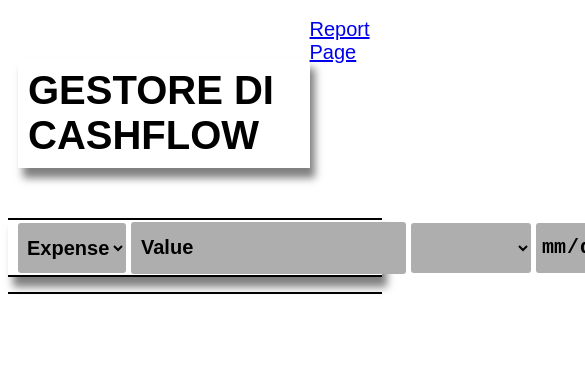
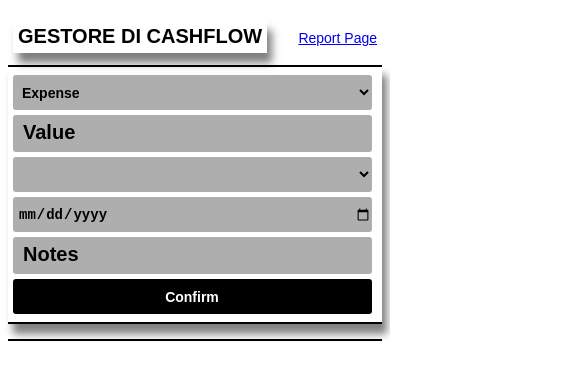
Before and after one commit to ScoccoLorenzo/money-manager, a plain HTML site: page frontend/index.html in a window 390 px wide. Shown: the top 380 px of the page, 585 px wide, since content can reach past the window. Drawn offline with Linux system fonts and the light colour scheme.

Commit message:
Made the pages mobile-friendly

```diff
--- a/frontend/index.html
+++ b/frontend/index.html
@@ -5,9 +5,10 @@
     <meta name="viewport" content="width=device-width, initial-scale=1.0">
   </head>
   <body>
+    <div class="external-headers-container">
       <div class="headers-container">
         <p class="title1">GESTORE DI CASHFLOW</p>
-      <a href="/report">Report Page</a>
+        <a class="link1" style="margin: 0px 0px;" href="/report">Report Page</a>
       </div>
 
       <form class="movement-form" method="post">
@@ -36,6 +37,7 @@
         <input type="text" name="movementNotes" placeholder="Notes">
         <button type="submit">Confirm</button>
       </form>
+      </div>
 
       <div class="movement-display-container">
     </div>
--- a/frontend/report/styles/styles.css
+++ b/frontend/report/styles/styles.css
@@ -1,5 +1,11 @@
 body {
   font-family: Arial, Helvetica, sans-serif;
+}
+.external-headers-container {
+  background-color: white;
+  position: sticky;
+  top: 0;
+  z-index: 100;
 }
 .header-container {
   display: flex;
--- a/frontend/styles/styles.css
+++ b/frontend/styles/styles.css
@@ -2,19 +2,28 @@ body {
   font-family: Arial, Helvetica, sans-serif;
   font-size: 20px;
 }
+.external-headers-container {
+  position: sticky;
+  width: 100%;
+  top: 0;
+  z-index: 100;
+}
 .headers-container {
+  background-color: white;
   display: flex;
   padding-left: 30px;
   justify-content: space-between;
+  align-items: baseline;
   padding: 10px 10px;
 }
 .title1 {
   font-size: 40px;
-  padding: 10px 10px;
+  margin: 7px 0px;
   font-weight: bold;
   box-shadow: 5px 10px 8px rgba(0, 0, 0, 0.5)
 }
 .movement-form {
+  background-color: white;
   display: flex;
   align-items: center;
   border-bottom: 2px solid black;
@@ -57,9 +66,9 @@ body {
 }
 .movement-display-container {
   font-family: Arial, Helvetica, sans-serif;
-  margin-top: 15px;
   border: 1px solid;
   font-size: 20px;
+  margin-top: 15px;
 }
 .movement-display {
   display: grid;
@@ -80,3 +89,63 @@ body {
   color: black;
   transition: 0.3s;
 }
+@media (max-width: 768px) {
+  .title1 {
+    font-size: 20px;
+    padding: 5px;
+  }
+
+  .headers-container {
+    padding: 5px;
+  }
+
+  .movement-form {
+    flex-wrap: wrap;
+    height: auto;
+    gap: 5px;
+    padding: 8px 5px;
+  }
+
+  .movement-form input,
+  .movement-form select {
+    height: 35px;
+    font-size: 14px;
+    flex: 1 1 calc(50% - 5px);
+  }
+
+  .movement-form button {
+    width: 100%;
+    height: 40px;
+    font-size: 16px;
+  }
+    .movement-display {
+    grid-template-columns: repeat(2, 1fr);
+    gap: 5px;
+    padding: 8px 5px;
+    font-size: 14px;
+  }
+
+  .movement-display p {
+    margin: 0;
+    padding: 3px 5px;
+  }
+
+  .delete-movement-button,
+  .submit-button {
+    width: 100%;
+    height: 40px;
+    font-size: 14px;
+    grid-column: span 1;
+  }
+  .movement-form button,
+  .movement-display button,
+  .delete-movement-button,
+  .submit-button {
+    width: 100%;
+    height: 35px;
+    font-size: 14px;
+  }
+  .link1 {
+    font-size: 14px;
+  }
+}
```
Also changed, not shown: database.json (+7 -0 lines), frontend/report/index.html (+2 -0 lines). Lines whose indentation alone changed are shown as unchanged.
